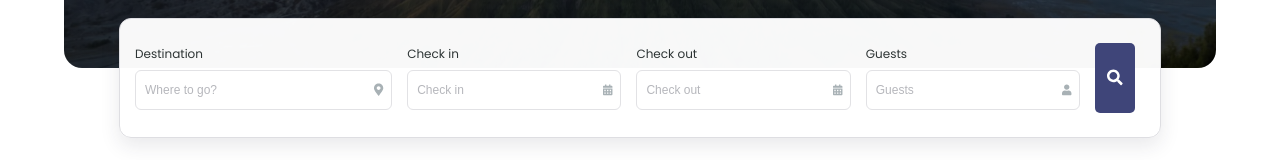
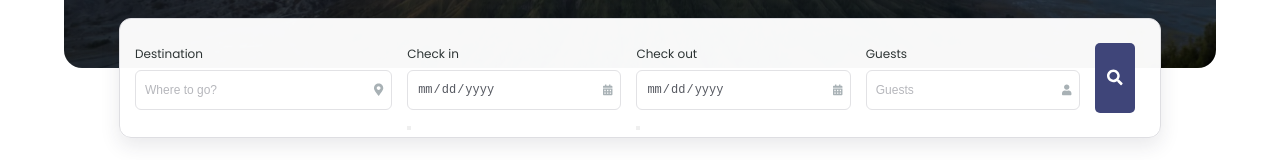
Before and after one commit to M-Zeeshan-Ahsan/control-loops-frontend-test, a React (Vite) app: page / in a window 1280 px wide. Shown: the part 486-646 px from the top of the page. Built offline with nearby package versions, Linux system fonts and the light colour scheme.

Commit message:
update date inputs

```diff
--- a/src/components/hero/SearchForm/SearchForm.css
+++ b/src/components/hero/SearchForm/SearchForm.css
@@ -80,7 +80,14 @@
   transform: translateY(-2px);
   background: var(--navy-dark);
 }
-
+.search-input-wrapper input[type="date"]::-webkit-calendar-picker-indicator {
+  opacity: 0;
+  position: absolute;
+  right: 0;
+  width: 40px;
+  height: 100%;
+  cursor: pointer;
+}
 @media (max-width: 680px) {
   .search-panel {
     grid-template-columns: 1fr 1fr;
--- a/src/components/hero/SearchForm/SearchForm.jsx
+++ b/src/components/hero/SearchForm/SearchForm.jsx
@@ -1,3 +1,4 @@
+import React from "react";
 import {
   CalendarIcon,
   MapPinIcon,
@@ -5,31 +6,76 @@ import {
   SearchIcon,
 } from "../../../assets/icons";
 import "./SearchForm.css";
-import React from "react";
 
 const fields = [
-  { label: "Destination", placeholder: "Where to go?", icon: MapPinIcon },
-  { label: "Check in", placeholder: "Check in", icon: CalendarIcon },
-  { label: "Check out", placeholder: "Check out", icon: CalendarIcon },
-  { label: "Guests", placeholder: "Guests", icon: UserIcon },
+  {
+    label: "Destination",
+    placeholder: "Where to go?",
+    icon: MapPinIcon,
+    type: "text",
+  },
+  {
+    label: "Check in",
+    placeholder: "Check in",
+    icon: CalendarIcon,
+    type: "date",
+  },
+  {
+    label: "Check out",
+    placeholder: "Check out",
+    icon: CalendarIcon,
+    type: "date",
+  },
+  {
+    label: "Guests",
+    placeholder: "Guests",
+    icon: UserIcon,
+    type: "number",
+  },
 ];
 
 const SearchForm = () => {
+  const handleSubmit = (e) => {
+    e.preventDefault();
+    alert("Search submitted");
+  };
+
+  const handleDateIconClick = (e) => {
+    const input = e.currentTarget.parentElement.querySelector("input");
+
+    if (input?.showPicker) {
+      input.showPicker();
+    } else {
+      input?.focus();
+    }
+  };
+
   return (
     <div className="search-panel-wrapper">
-      <form
-        className="search-panel"
-        onSubmit={(e) => {
-          e.preventDefault();
-          alert("Search submitted");
-        }}
-      >
-        {fields.map(({ label, placeholder, icon: Icon }) => (
+      <form className="search-panel" onSubmit={handleSubmit}>
+        {fields.map(({ label, placeholder, icon: Icon, type }) => (
           <label className="search-field" key={label}>
             <span>{label}</span>
-            <div>
-              <input placeholder={placeholder} aria-label={label} />
-              <Icon />
+
+            <div className="search-input-wrapper">
+              <input
+                type={type}
+                placeholder={type === "date" ? undefined : placeholder}
+                aria-label={label}
+              />
+
+              {type === "date" ? (
+                <button
+                  type="button"
+                  className="search-icon-button"
+                  onClick={handleDateIconClick}
+                  aria-label={`Select ${label}`}
+                >
+                  <Icon />
+                </button>
+              ) : (
+                <Icon />
+              )}
             </div>
           </label>
         ))}
@@ -41,4 +87,5 @@ const SearchForm = () => {
     </div>
   );
 };
+
 export default SearchForm;
```
